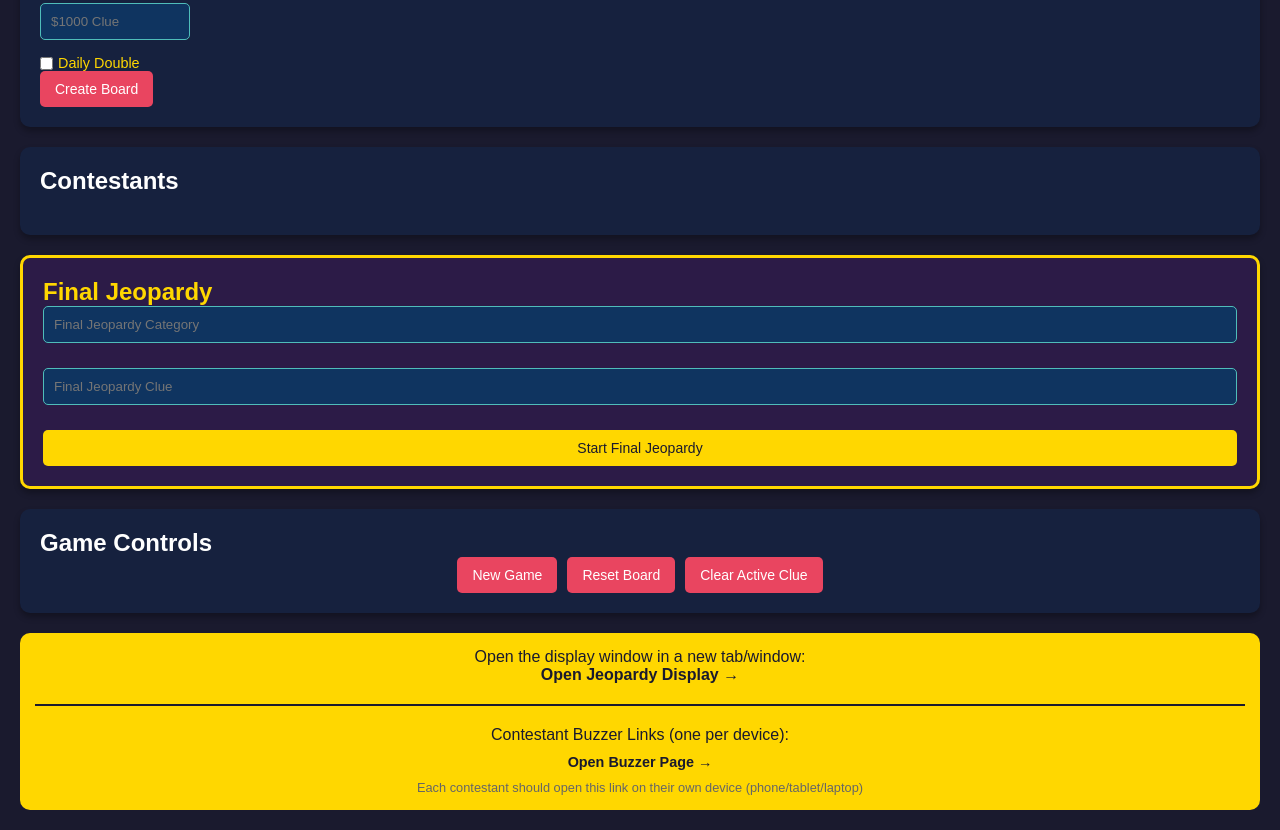
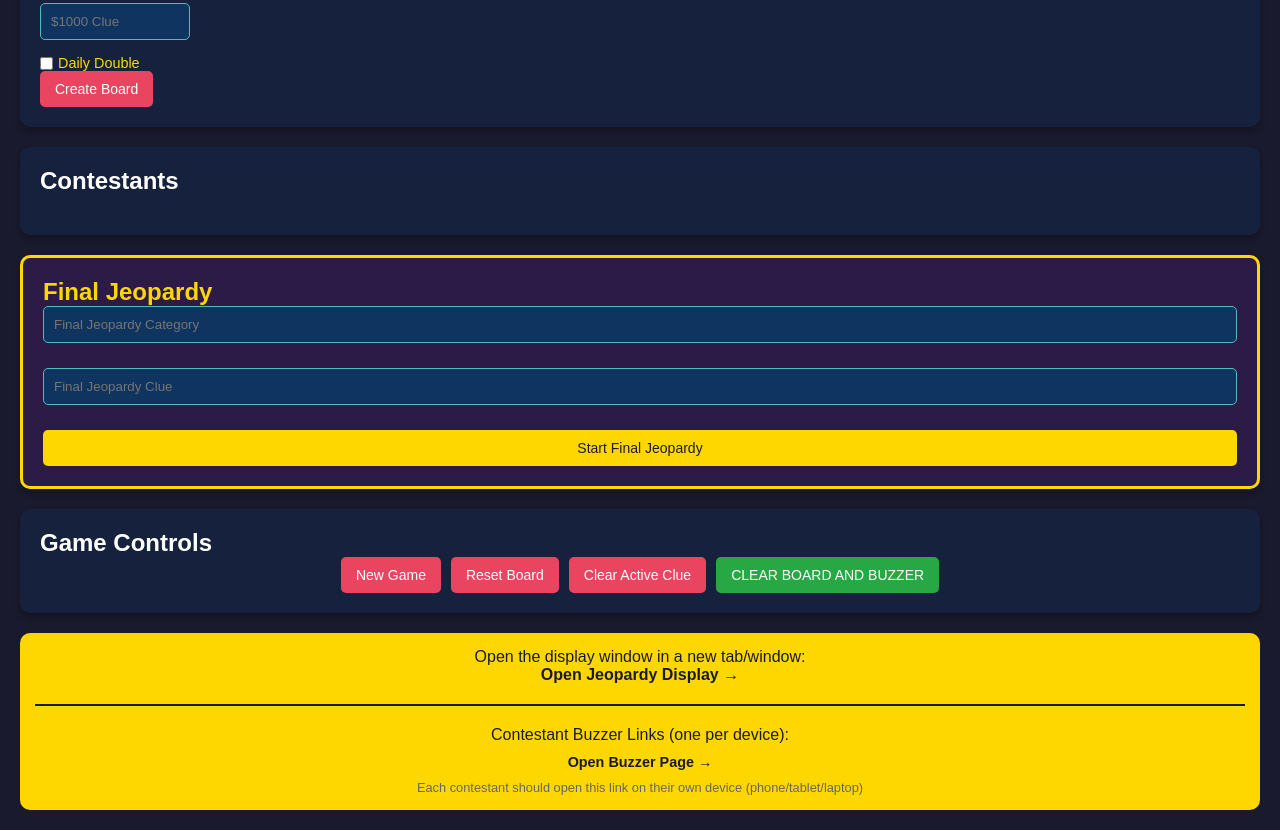
Before and after one commit to Undropout/schlepardy, a plain HTML site: page index.html in a window 1280 px wide. Shown: the part 1168-1998 px from the top of the page. Drawn offline with Linux system fonts and the light colour scheme; no server answers.

Commit message:
Update index.html
added easier button

```diff
--- a/index.html
+++ b/index.html
@@ -428,6 +428,7 @@
             <button onclick="startNewGame()">New Game</button>
             <button onclick="resetBoard()">Reset Board</button>
             <button onclick="clearActiveClue()">Clear Active Clue</button>
+                            <button style="background: #28a745" onclick="clearClueAndBuzzers()">CLEAR BOARD AND BUZZER</button>
         </div>
     </div>
 
@@ -853,4 +854,5 @@ function updateBuzzerUI() {
         initializeFirebase();
     </script>
 </body>
+
 </html>
```
